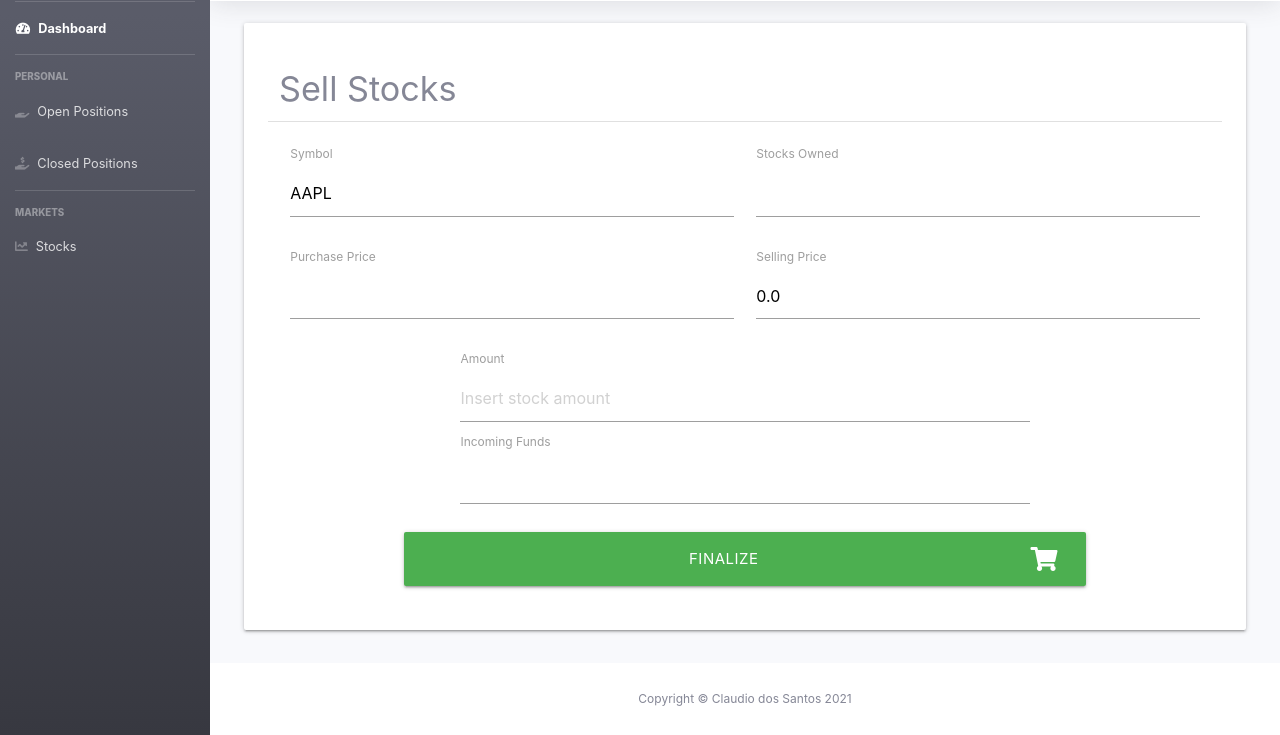
After one commit to Claudio-C-Santos/MS3-My-Broker, a Flask app: template templates/sell-partial-stocks.html in a window 1280 px wide. The commit adds this page. Shown: the part 65-800 px from the top of the page. Run offline with Flask 2, Linux system fonts and the light colour scheme; the template is opened without the code that fills it, so the values that code supplies are empty; some libraries are stand-ins or nearby versions.

```diff
--- a/app.py
+++ b/app.py
@@ -294,9 +294,36 @@ def openPositions():
                             wallet_statements=wallet_statements)
 
 
+@app.route("/sellAll", methods=["GET", "POST"])
+def sellAll():
+    # use the sessions's data from db
+    username = mongo.db.users.find_one(
+        {"username": session["user"]})["username"]
+
+    return render_template("sell-all-stocks_copy.html",
+                            username=username,
+                            stock_aapl=stock_aapl,
+                            yesterday=yesterday,
+                            funds_available=funds_available,
+                            profit_loss_lst=profit_loss_lst)
+
+
 @app.route("/partial_sell/<position_id>", methods=["GET", "POST"])
 def partialSell(position_id):
-    position = mongo.db.transactions.find_one({"_id": ObjectId(position_id)})
+    open_position = mongo.db.transactions.find_one(
+        {"_id": ObjectId(position_id)})
+
+    # use the sessions's data from db
+    username = mongo.db.users.find_one(
+        {"username": session["user"]})["username"]
+
+    return render_template("sell-partial-stocks.html",
+                            username=username,
+                            stock_aapl=stock_aapl,
+                            yesterday=yesterday,
+                            funds_available=funds_available,
+                            profit_loss_lst=profit_loss_lst,
+                            open_position=open_position)
 
 
 @app.route("/logout")
--- a/static/css/index.css
+++ b/static/css/index.css
@@ -43,9 +43,18 @@ body {
     margin-bottom: 20px;
 }
 
-.custom-btn:hover {
+.custom-btn {
+    width: 75%;
+    height: 75%;
+}
+
+.hover-btn:hover {
     text-decoration: none;
     color: white;
+}
+
+.sell-btn {
+    height: 100px;
 }
 
 #flash-messages {
@@ -94,6 +103,10 @@ body {
     margin-top: 20px;
 }
 
+.modal-title {
+    margin: 25px;
+}
+
 @media screen and (min-width: 425px) and (max-width: 1025px){
 
 #registration-form {
--- a/static/js/script.js
+++ b/static/js/script.js
@@ -6,9 +6,22 @@ let input_amount = document.querySelector("#stock_amount");
 let stock_quote = document.querySelector("#purchase_price");
 let total_amount = document.querySelector("#money_amount")
 
+// For the purchase page to generate the result autmatically
 input_amount.addEventListener("input", function() {
     console.log(input_amount.value)
     console.log(stock_quote.value)
     let price = input_amount.value * stock_quote.value
     total_amount.value = price.toFixed(2);
 })
+
+let input_amount_sell = document.querySelector("#stock_amount_sell");
+let stock_quote_sell = document.querySelector("#purchase_price_sell");
+let total_amount_sell = document.querySelector("#money_amount_sell")
+
+// For the partial sell page to generate the result autmatically
+input_amount_sell.addEventListener("input", function() {
+    console.log(input_amount_sell.value)
+    console.log(stock_quote_sell.value)
+    let price_sell = input_amount_sell.value * stock_quote_sell.value
+    total_amount_sell.value = price_sell.toFixed(2);
+})
--- a/templates/index.html
+++ b/templates/index.html
@@ -5,7 +5,7 @@
         <p>It's not only my broker but it's also yours, in fact it's everyone's!</p>
         <p>This broker was created for educational purposes. You can use it to practice your analytics and investment skills.</p>
         <p>Give it a try! No real money involved so no loss can occur!</p>
-        <a class="waves-effect waves-light btn-large custom-btn" href="{{ url_for('register') }}"><i class="fas fa-user-plus right"></i>Create Account</a>
-        <a class="waves-effect waves-light btn-large custom-btn" href="{{ url_for('login') }}"><i class="fas fa-sign-in-alt right"></i>Log In</a>
+        <a class="waves-effect waves-light btn-large hover-btn" href="{{ url_for('register') }}"><i class="fas fa-user-plus right"></i>Create Account</a>
+        <a class="waves-effect waves-light btn-large hover-btn" href="{{ url_for('login') }}"><i class="fas fa-sign-in-alt right"></i>Log In</a>
     </div>
 {% endblock %}
--- /dev/null
+++ b/templates/sell-partial-stocks.html
@@ -0,0 +1,61 @@
+{% extends 'base.html' %}
+{% block content %}
+    <div id="row">
+        <div class="col s12 m5">
+            <div class="card-panel">
+                <div class="col s12">
+                    <h4 id="purchase">Sell Stocks</h4>
+                </div>
+                <div class="divider"></div>
+                <div class="col s12 margin-top">
+                    <form class="col s12" method="POST" action="{{ url_for('partialSell', position_id=open_position._id ) }}">
+                        <div class="row">
+                            <div class="col s6">
+                                <label class="center_label" for="ticker">Symbol</label>
+                                <input readonly id="ticker" name="ticker" value="AAPL" type="text"
+                                    class="validate disabled">
+                            </div>
+                            <div class="col s6">
+                                <label class="center_label" for="stocks_owned">Stocks Owned</label>
+                                <input readonly id="stocks_owned" name="stocks_owned"
+                                    value="{{ open_position.stock_amount}}"
+                                    type="number" class="validate disabled">
+                            </div>
+                        </div>
+                        <div class="row">
+                            <div class="col s6">
+                                <label class="center_label" for="purchase_price_sell">Purchase Price</label>
+                                <input readonly id="purchase_price_sell" name="purchase_price_sell"
+                                    value="{{ open_position.purchase_price}}"
+                                    type="number" class="validate disabled">
+                            </div>
+                            <div class="col s6">
+                                <label class="center_label" for="selling_price">Selling Price</label>
+                                <input readonly id="selling_price" name="selling_price"
+                                    value="{{ stock_aapl[0][yesterday]['4. close']|float|round(2, 'floor')  }}"
+                                    type="number" class="validate disabled">
+                            </div>
+                        </div>
+                        <div class="container">
+                            <div class="col s1 offset-s2">
+                                <label class="center_label" for="stock_amount_sell">Amount</label>
+                                <input placeholder="Insert stock amount" id="stock_amount_sell" name="stock_amount_sell" type="number"
+                                    class="validate" required>
+                            </div>
+                        </div>
+                        <div class="container">
+                            <div class="col s1 offset-s2">
+                                <label class="center_label" for="money_amount_sell">Incoming Funds</label>
+                                <input readonly id="money_amount_sell" name="money_amount_sell" type="number" class="disabled">
+                            </div>
+                        </div>
+                        <div class="center-align">
+                            <button class="waves-effect waves-light btn-large custom-btn green" type="submit"><i
+                                    class="fas fa-shopping-cart right"></i>Finalize</button>
+                        </div>
+                    </form>
+                </div>
+            </div>
+        </div>
+    </div>
+{% endblock %}
--- a/todo.txt
+++ b/todo.txt
@@ -6,3 +6,5 @@
     [] ticker, purchase_price and money_amount are not being inserted into MongoDB
 
 [] Optional: Add a viewing mode that user can see dashboard without logging in, some features will be limited. (idea: only display analysis feature)
+
+[] Include floating button
```
Also changed, not shown: templates/open-positions.html (+5 -47 lines), templates/sell-all-stocks_copy.html (added, +55 -0 lines).
